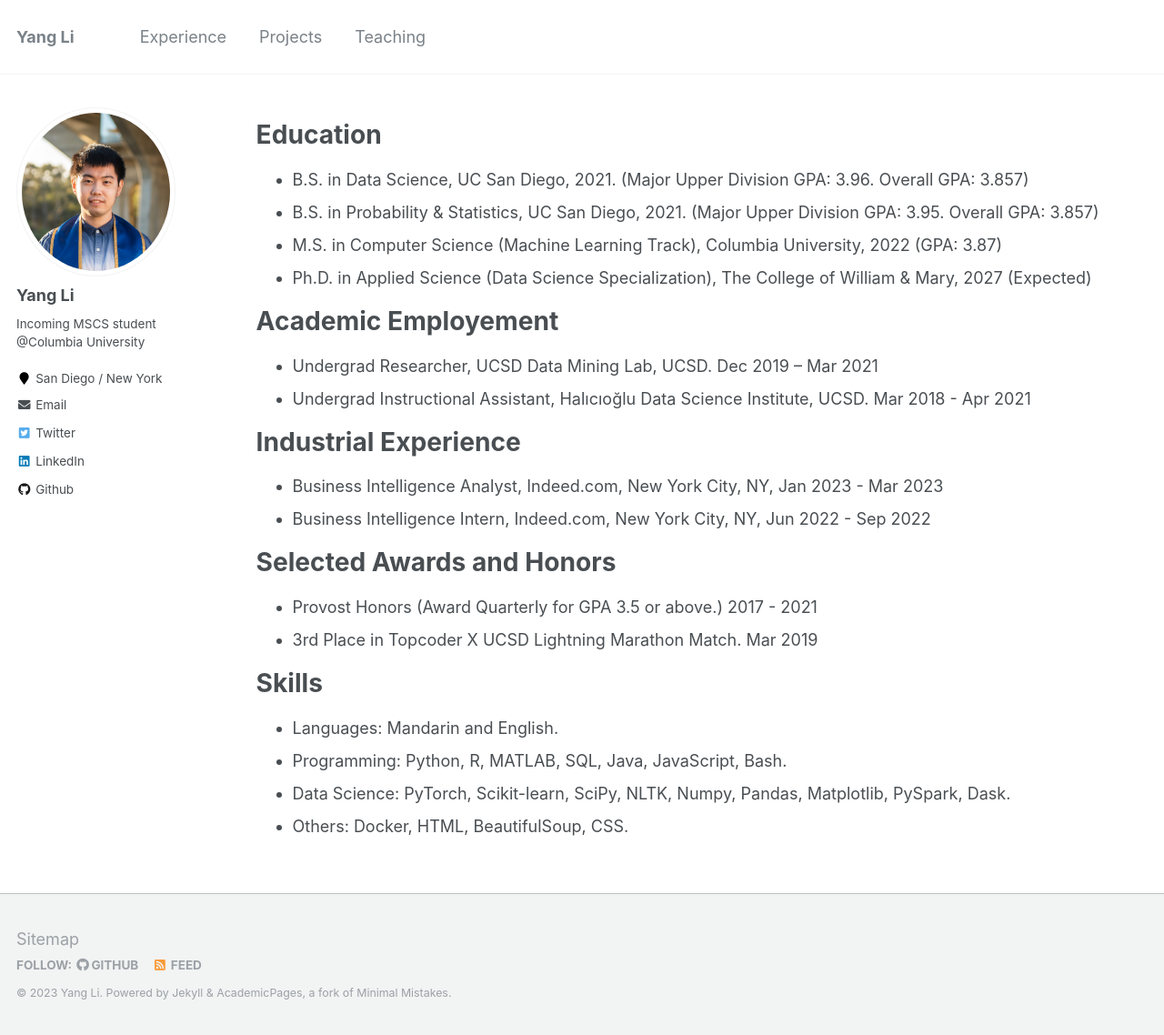
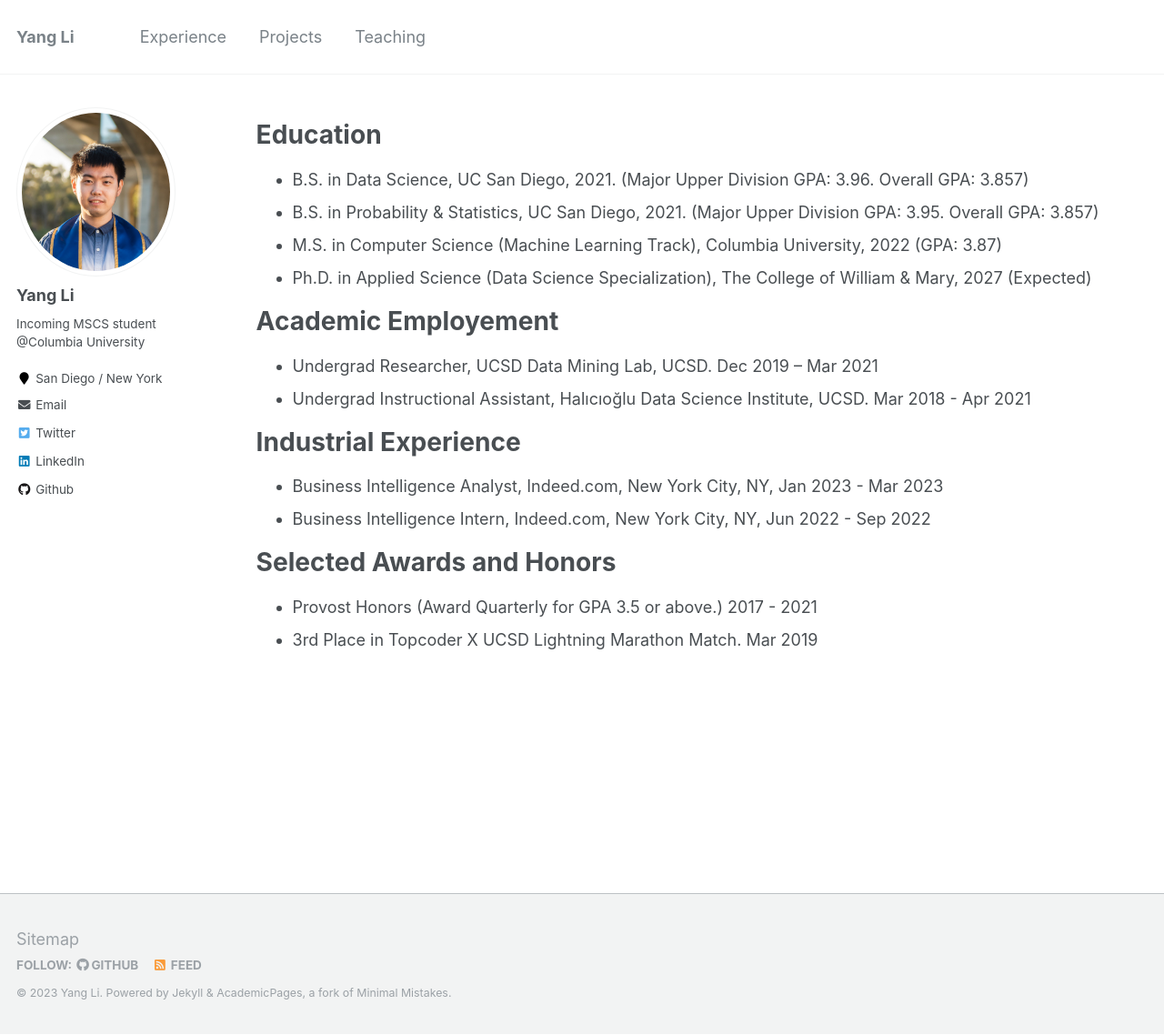
Before and after one commit to littlestone111/littlestone111.github.io, a Jekyll site: the page built from _pages/experience.md, in a window 1280 px wide and 1138 px high. Shown: the whole window at 91% size. Built offline with Jekyll 4.4.1, drawn with Linux system fonts in a browser that asks for light colours.

Commit message:
remove skills

```diff
--- a/_pages/experience.md
+++ b/_pages/experience.md
@@ -29,10 +29,3 @@ redirect_from:
 
 - Provost Honors (Award Quarterly for GPA 3.5 or above.) 2017 - 2021
 - 3rd Place in Topcoder X UCSD Lightning Marathon Match. Mar 2019
-
-# Skills
-
-- Languages: Mandarin and English.
-- Programming: Python, R, MATLAB, SQL, Java, JavaScript, Bash.
-- Data Science: PyTorch, Scikit-learn, SciPy, NLTK, Numpy, Pandas, Matplotlib, PySpark, Dask.
-- Others: Docker, HTML, BeautifulSoup, CSS.
```
